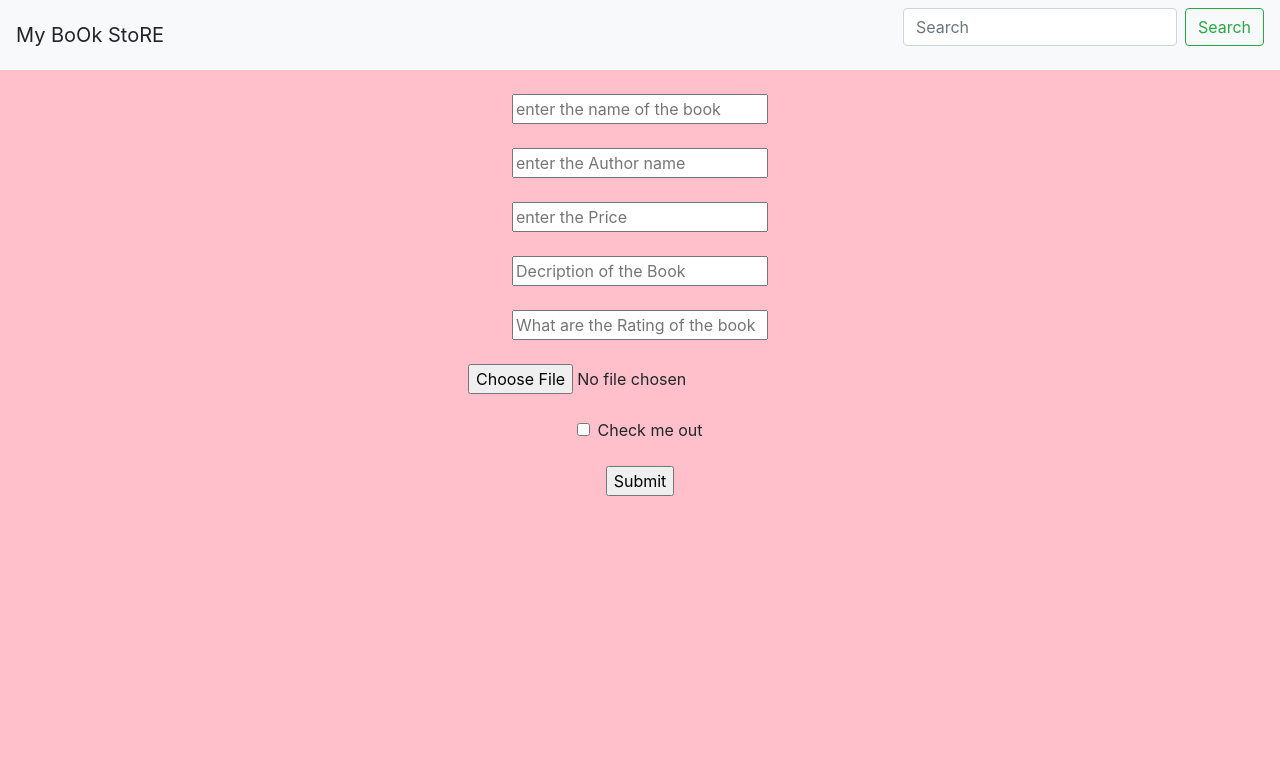
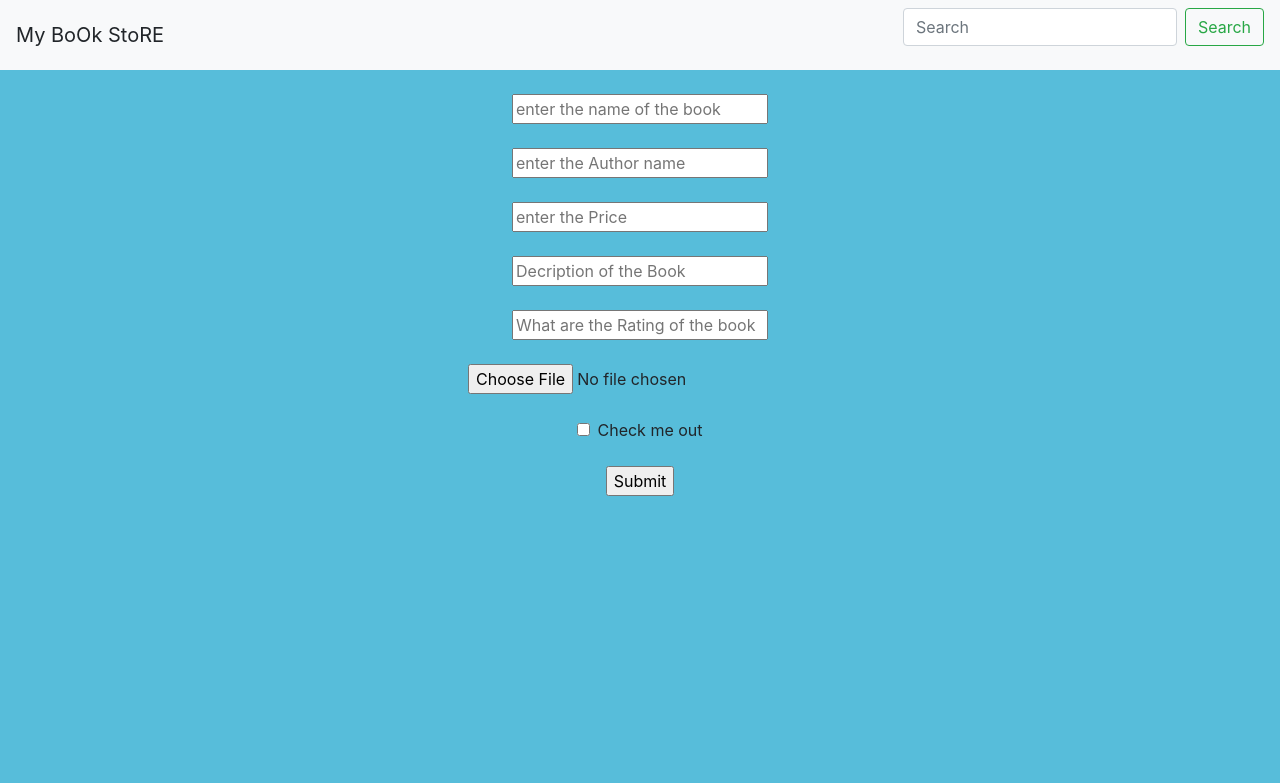
Before and after one commit to Shrishtiyadav123/my_bookStore, a Django app: page /add_newbook/ in a window 1280 px wide. Shown: the top 783 px of the page. Run offline with Django 5.2, Linux system fonts and the light colour scheme.

Commit message:
initial commit

```diff
--- a/hello/templates/add_newbook.html
+++ b/hello/templates/add_newbook.html
@@ -2,9 +2,7 @@
 {% load static %}
 <!DOCTYPE html>
 <html>
-<head>
-        <link rel="stylesheet" href="https://cdn.jsdelivr.net/npm/bootstrap@4.0.0/dist/css/bootstrap.min.css" integrity="sha384-Gn5384xqQ1aoWXA+058RXPxPg6fy4IWvTNh0E263XmFcJlSAwiGgFAW/dAiS6JXm" crossorigin="anonymous">
-        <link rel="stylesheet" href=" {% static 'main.css'%}"> </head>
+<head> <link rel="stylesheet" href=" {% static 'main.css'%}"> </head>
 <body>
     <nav class="navbar navbar-light bg-light justify-content-between">
         <a class="navbar-brand" href="#">My BoOk StoRE</a>
--- a/hello/templates/mainweb.html
+++ b/hello/templates/mainweb.html
@@ -1,4 +1,3 @@
-{% extends 'base2.html' %}
 <!DOCTYPE html>
 {% load static %}
 <head>
--- a/hello/templates/static/inside.css
+++ b/hello/templates/static/inside.css
@@ -7,6 +7,8 @@ body{
 
   h1 {
     color: rgb(13, 2, 5);
+    font-family: Aharoni;
+    font-size: 30px;
     text-align: center;
   }
 
--- a/hello/templates/static/main.css
+++ b/hello/templates/static/main.css
@@ -1,10 +1,10 @@
 body{
-    background-color: pink;
+  background-color: rgb(87, 189, 218);
   text-align: center;
 }
 
 h1 {
-    color: rgb(13, 3, 20);
+  color: rgb(31, 98, 8);
   text-align: center;
 }
 
--- a/myapp2/urls.py
+++ b/myapp2/urls.py
@@ -4,6 +4,7 @@ from myapp2 import views
 
 urlpatterns = [
     path('hello/',views.hello,name='hello'),
+    path('hungerg1/',views.hungerg1,name='hungerg1'),
     path('owner/',views.owner,name='owner'),
     path('add_newbook/',views.add_newbook, name='add_newbook'),
     path('owner/mainweb/<int:id>',views.mainweb,name='mainweb'),
--- a/myapp2/views.py
+++ b/myapp2/views.py
@@ -56,4 +56,8 @@ def hello(request):
     template=loader.get_template('hello.html')
     return HttpResponse(template.render())
 
+def hungerg1(request):
+    template=loader.get_template('hungerg1.html')
+    return HttpResponse(template.render())
+
 # Create your views here.
```
Also changed, not shown: hello/templates/hungerg1.html (added). Lines whose indentation alone changed are shown as unchanged.
